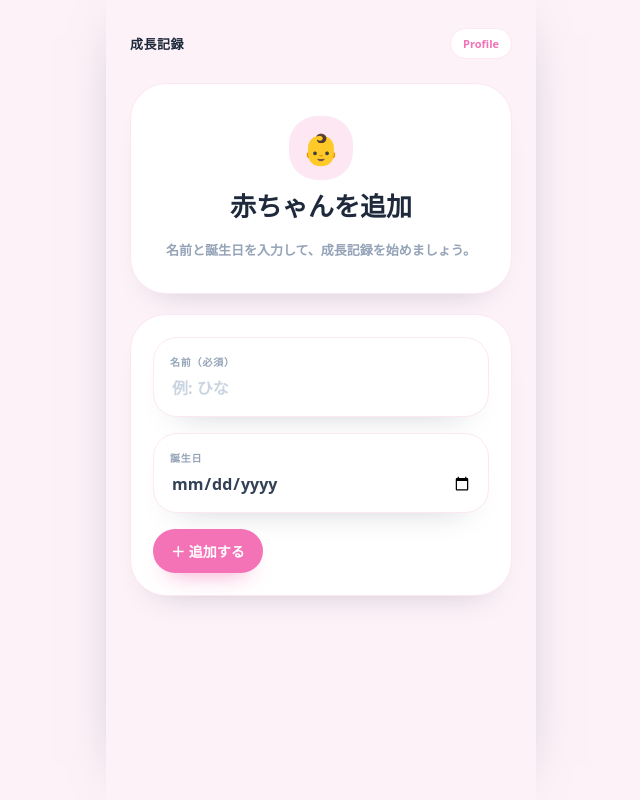
After one commit to hayatamorita/growthApp, a Flask app: page /children/new in a window 1280 px wide. The commit adds this page. Shown: the whole page, without its empty margins (319-959 px from the left). Run offline with Flask 3, Linux system fonts and the light colour scheme; data that the repository does not hold is empty; some libraries are stand-ins or nearby versions.

Commit message:
Add profile images and baby creation flow

```diff
--- a/app/app.py
+++ b/app/app.py
@@ -61,6 +61,9 @@ def init_db():
                     id SERIAL PRIMARY KEY,
                     name TEXT NOT NULL,
                     birthday DATE,
+                    profile_image_data BYTEA,
+                    profile_image_mime_type TEXT,
+                    profile_image_filename TEXT,
                     created_at TIMESTAMP DEFAULT CURRENT_TIMESTAMP
                 )
                 """
@@ -85,6 +88,24 @@ def init_db():
                 """
                 ALTER TABLE children
                 ADD COLUMN IF NOT EXISTS created_at TIMESTAMP DEFAULT CURRENT_TIMESTAMP
+                """
+            )
+            cur.execute(
+                """
+                ALTER TABLE children
+                ADD COLUMN IF NOT EXISTS profile_image_data BYTEA
+                """
+            )
+            cur.execute(
+                """
+                ALTER TABLE children
+                ADD COLUMN IF NOT EXISTS profile_image_mime_type TEXT
+                """
+            )
+            cur.execute(
+                """
+                ALTER TABLE children
+                ADD COLUMN IF NOT EXISTS profile_image_filename TEXT
                 """
             )
             cur.execute(
@@ -197,7 +218,17 @@ def format_month(record_date):
 def get_children():
     with get_connection() as conn:
         with conn.cursor() as cur:
-            cur.execute("SELECT id, name, birthday FROM children ORDER BY id DESC")
+            cur.execute(
+                """
+                SELECT
+                    id,
+                    name,
+                    birthday,
+                    profile_image_data IS NOT NULL AS has_profile_image
+                FROM children
+                ORDER BY id DESC
+                """
+            )
             return cur.fetchall()
 
 
@@ -205,7 +236,15 @@ def get_child_or_none(child_id):
     with get_connection() as conn:
         with conn.cursor() as cur:
             cur.execute(
-                "SELECT id, name, birthday FROM children WHERE id = %s",
+                """
+                SELECT
+                    id,
+                    name,
+                    birthday,
+                    profile_image_data IS NOT NULL AS has_profile_image
+                FROM children
+                WHERE id = %s
+                """,
                 (child_id,),
             )
             return cur.fetchone()
@@ -318,7 +357,12 @@ def build_combined_chart(records):
 
     for index, record in enumerate(values):
         x_position = 14 + (72 * index / max(len(values) - 1, 1))
-        labels.append({"x": f"{x_position:.2f}", "text": record["record_date"].strftime("%m/%d")})
+        labels.append(
+            {
+                "x": f"{x_position:.2f}",
+                "text": f"{record['record_date'].month}/{record['record_date'].day}",
+            }
+        )
         if record["height_cm"] is not None and height_scale:
             y_value = y_position(float(record["height_cm"]), height_scale, 16, 46)
             point = f"{x_position:.2f},{y_value:.2f}"
@@ -402,8 +446,23 @@ def index():
 
     child = get_active_child()
     if not child:
-        return render_template("profile.html", child=None, children=[], active_tab="profile")
+        return redirect(url_for("new_child"))
     return redirect(url_for("child_detail", child_id=child["id"]))
+
+
+@app.route("/children/new", methods=["GET", "POST"])
+def new_child():
+    if request.method == "POST":
+        child_id = create_child_from_form()
+        if child_id:
+            return redirect(url_for("child_detail", child_id=child_id))
+
+    return render_template(
+        "add_child.html",
+        child=get_active_child(),
+        children=get_children(),
+        active_tab="profile",
+    )
 
 
 @app.route("/children/<int:child_id>")
@@ -529,15 +588,76 @@ def gallery(child_id):
     )
 
 
-@app.route("/children/<int:child_id>/profile", methods=["GET", "POST"])
+@app.route("/children/<int:child_id>/profile")
 def profile(child_id):
     child = get_active_child(child_id)
-    if request.method == "POST":
-        new_child_id = create_child_from_form()
-        if new_child_id:
-            return redirect(url_for("profile", child_id=new_child_id))
 
     return render_child_page("profile.html", child, "profile")
+
+
+@app.route("/children/<int:child_id>/profile/image", methods=["POST"])
+def update_profile_image(child_id):
+    child = get_active_child(child_id)
+    if not child:
+        flash("赤ちゃんが見つかりません。", "error")
+        return redirect(url_for("index"))
+
+    try:
+        image_data, image_mime_type, image_filename = read_optional_image(
+            request.files.get("profile_image")
+        )
+        if image_data is None:
+            raise ValueError("プロフィール画像を選択してください。")
+    except ValueError as error:
+        flash(str(error), "error")
+        return redirect(url_for("profile", child_id=child["id"]))
+
+    with get_connection() as conn:
+        with conn.cursor() as cur:
+            cur.execute(
+                """
+                UPDATE children
+                SET
+                    profile_image_data = %s,
+                    profile_image_mime_type = %s,
+                    profile_image_filename = %s
+                WHERE id = %s
+                """,
+                (image_data, image_mime_type, image_filename, child["id"]),
+            )
+        conn.commit()
+
+    flash("プロフィール画像を更新しました。", "success")
+    return redirect(url_for("profile", child_id=child["id"]))
+
+
+@app.route("/children/<int:child_id>/profile-image")
+def profile_image(child_id):
+    with get_connection() as conn:
+        with conn.cursor() as cur:
+            cur.execute(
+                """
+                SELECT profile_image_data, profile_image_mime_type, profile_image_filename
+                FROM children
+                WHERE id = %s AND profile_image_data IS NOT NULL
+                """,
+                (child_id,),
+            )
+            child = cur.fetchone()
+
+    if not child:
+        abort(404)
+
+    response = Response(
+        bytes(child["profile_image_data"]),
+        mimetype=child["profile_image_mime_type"] or "application/octet-stream",
+    )
+    if child["profile_image_filename"]:
+        response.headers["Content-Disposition"] = (
+            f'inline; filename="{child["profile_image_filename"]}"'
+        )
+    response.headers["Cache-Control"] = "private, max-age=3600"
+    return response
 
 
 @app.route("/records/<int:record_id>/image")
--- /dev/null
+++ b/app/templates/add_child.html
@@ -0,0 +1,28 @@
+{% extends "base.html" %}
+
+{% block title %}赤ちゃんを追加 - 成長記録アプリ{% endblock %}
+
+{% block content %}
+  <section class="card empty-state">
+    <div class="empty-icon">👶</div>
+    <h1 class="page-title">赤ちゃんを追加</h1>
+    <p class="page-subtitle">名前と誕生日を入力して、成長記録を始めましょう。</p>
+  </section>
+
+  <form class="card stack" method="post" action="{{ url_for('new_child') }}">
+    <div class="input-card">
+      <label for="name">名前（必須）</label>
+      <input id="name" name="name" placeholder="例: ひな" required>
+    </div>
+    <div class="input-card">
+      <label for="birthday">誕生日</label>
+      <input id="birthday" name="birthday" type="date">
+    </div>
+    <div class="form-actions">
+      <button type="submit">＋ 追加する</button>
+      {% if child %}
+        <a class="button secondary" href="{{ url_for('profile', child_id=child.id) }}">戻る</a>
+      {% endif %}
+    </div>
+  </form>
+{% endblock %}
--- a/app/templates/base.html
+++ b/app/templates/base.html
@@ -112,6 +112,13 @@
       height: 74px;
       justify-content: center;
       width: 74px;
+    }
+    .avatar img {
+      border-radius: inherit;
+      height: 100%;
+      object-fit: cover;
+      object-position: center top;
+      width: 100%;
     }
     .avatar.large {
       font-size: 40px;
@@ -478,6 +485,18 @@
       overflow: hidden;
       padding: 0;
     }
+    .profile-upload {
+      display: grid;
+      gap: 12px;
+      justify-items: center;
+      width: 100%;
+    }
+    .profile-upload input {
+      background: var(--pink-soft);
+      border-radius: 999px;
+      color: #64748b;
+      padding: 10px;
+    }
     .setting-row {
       align-items: center;
       border-bottom: 1px solid var(--line);
--- a/app/templates/growth_chart.html
+++ b/app/templates/growth_chart.html
@@ -47,6 +47,7 @@
         {% for label in chart.labels %}
           <text class="axis-label" x="{{ label.x }}" y="101" text-anchor="middle">{{ label.text }}</text>
         {% endfor %}
+        <text class="axis-label" x="50" y="96" text-anchor="middle">日付</text>
       </svg>
 
       <div class="chart-legend">
--- a/db/schema.sql
+++ b/db/schema.sql
@@ -2,6 +2,9 @@ CREATE TABLE IF NOT EXISTS children (
     id SERIAL PRIMARY KEY,
     name TEXT NOT NULL,
     birthday DATE,
+    profile_image_data BYTEA,
+    profile_image_mime_type TEXT,
+    profile_image_filename TEXT,
     created_at TIMESTAMP DEFAULT CURRENT_TIMESTAMP
 );
 
```
Also changed, not shown: app/templates/index.html (+7 -1 lines), app/templates/profile.html (+25 -19 lines), README.md, db/README.md.
